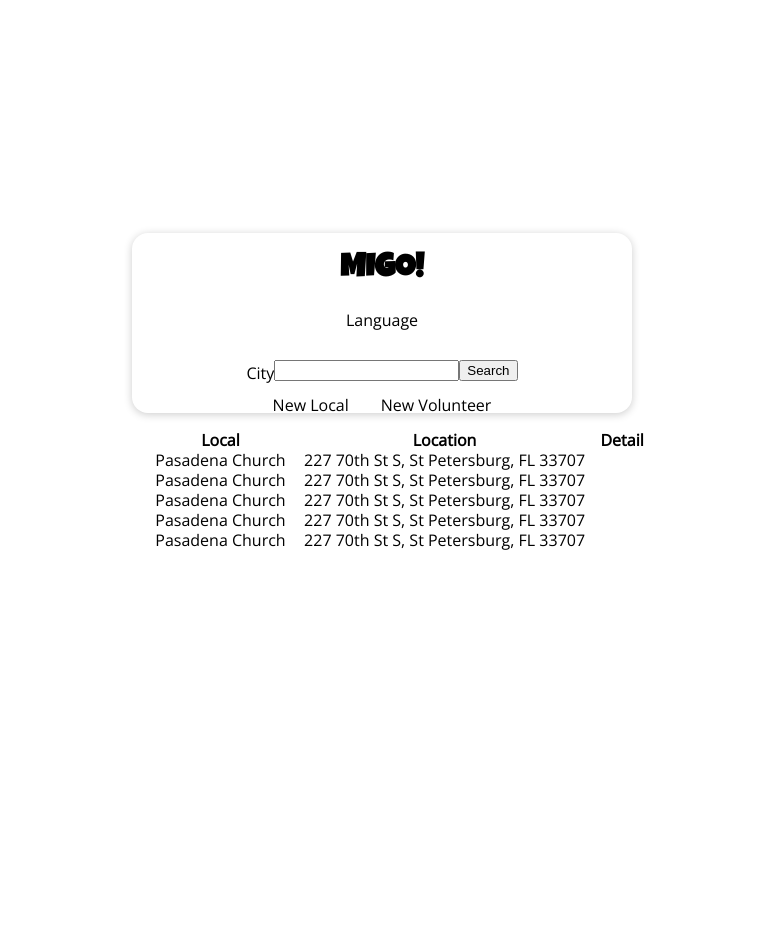
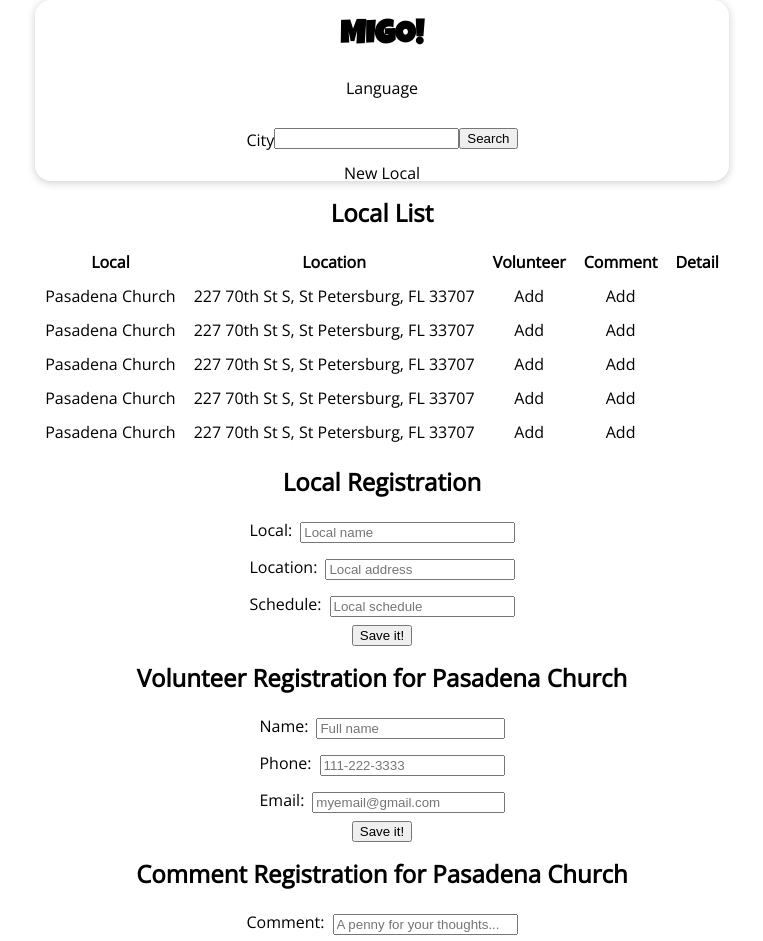
Before and after one commit to Elro1118/capstone, a React (Create React App) app: page / in a window 1280 px wide. Shown: the top 941 px of the page, without its empty margins (258-1021 px from the left). Before the commit the page ends 800 px from the top, so only its background shows below. Built offline with nearby package versions, Linux system fonts and the light colour scheme.

Commit message:
html for comment and volunteer form

```diff
--- /dev/null
+++ b/src/components/CommentRegistration.js
@@ -0,0 +1,20 @@
+import React, { Component } from 'react'
+
+class CommentRegistration extends Component {
+  render() {
+    return (
+      <div className="comment-registration-section">
+        <h2>Comment Registration for Pasadena Church</h2>
+        <form action="">
+          <div className="form-row">
+            <label htmlFor="comment">Comment:</label>
+            <input type="text" placeholder="A penny for your thoughts..." />
+          </div>
+        </form>
+        <button>Save it!</button>
+      </div>
+    )
+  }
+}
+
+export default CommentRegistration
--- a/src/components/Home.js
+++ b/src/components/Home.js
@@ -1,7 +1,8 @@
-/* global google */
+import React, { Component } from 'react'
 import LocalList from './LocalList'
-import React, { Component } from 'react'
-
+import LocalRegistration from './LocalRegistration'
+import VolunteerRegistration from './VolunteerRegistration'
+import Comment from './CommentRegistration'
 class Home extends Component {
   state = {
     selectedLanguage: ''
@@ -37,7 +38,6 @@ class Home extends Component {
           </div>
           <div className="registration-section">
             <a src="#">New Local</a>
-            <a src="#">New Volunteer</a>
           </div>
           {/* DO NOT DELETE IT */}
           {/* <p>{this.state.selectedLanguage}</p>
@@ -45,6 +45,9 @@ class Home extends Component {
           {/* DO NOT DELETE IT */}
         </div>
         <LocalList />
+        <LocalRegistration />
+        <VolunteerRegistration />
+        <Comment />
       </>
     )
   }
--- a/src/components/LocalList.js
+++ b/src/components/LocalList.js
@@ -8,50 +8,67 @@ class LocalList extends Component {
           rel="stylesheet"
           href="https://use.fontawesome.com/releases/v5.7.2/css/all.css"
           integrity="sha384-fnmOCqbTlWIlj8LyTjo7mOUStjsKC4pOpQbqyi7RrhN7udi9RwhKkMHpvLbHG9Sr"
-          crossorigin="anonymous"
+          crossOrigin="anonymous"
         />
-        <table className="place-list-section">
+        <div className="local-list">
+          <h2>Local List</h2>
+          <table>
+            <tbody>
               <tr>
                 <th>Local</th>
                 <th>Location</th>
+                <th>Volunteer</th>
+                <th>Comment</th>
                 <th>Detail</th>
               </tr>
               <tr>
                 <td>Pasadena Church</td>
                 <td>227 70th St S, St Petersburg, FL 33707</td>
+                <td>Add</td>
+                <td>Add</td>
                 <td>
-              <i class="fas fa-info-circle" />
+                  <i className="fas fa-info-circle" />
                 </td>
               </tr>
               <tr>
                 <td>Pasadena Church</td>
                 <td>227 70th St S, St Petersburg, FL 33707</td>
+                <td>Add</td>
+                <td>Add</td>
                 <td>
-              <i class="fas fa-info-circle" />
+                  <i className="fas fa-info-circle" />
                 </td>
               </tr>
               <tr>
                 <td>Pasadena Church</td>
                 <td>227 70th St S, St Petersburg, FL 33707</td>
+                <td>Add</td>
+                <td>Add</td>
                 <td>
-              <i class="fas fa-info-circle" />
+                  <i className="fas fa-info-circle" />
                 </td>
               </tr>
               <tr>
                 <td>Pasadena Church</td>
                 <td>227 70th St S, St Petersburg, FL 33707</td>
+                <td>Add</td>
+                <td>Add</td>
                 <td>
-              <i class="fas fa-info-circle" />
+                  <i className="fas fa-info-circle" />
                 </td>
               </tr>
               <tr>
                 <td>Pasadena Church</td>
                 <td>227 70th St S, St Petersburg, FL 33707</td>
+                <td>Add</td>
+                <td>Add</td>
                 <td>
-              <i class="fas fa-info-circle" />
+                  <i className="fas fa-info-circle" />
                 </td>
               </tr>
+            </tbody>
           </table>
+        </div>
       </>
     )
   }
--- /dev/null
+++ b/src/components/LocalRegistration.js
@@ -0,0 +1,28 @@
+import React, { Component } from 'react'
+
+class RegistrationLocal extends Component {
+  render() {
+    return (
+      <div className="local-registration-section">
+        <h2>Local Registration</h2>
+        <form action="">
+          <div className="form-row">
+            <label htmlFor="local">Local:</label>
+            <input type="text" placeholder="Local name" />
+          </div>
+          <div className="form-row">
+            <label htmlFor="location">Location:</label>
+            <input type="text" placeholder="Local address" />
+          </div>
+          <div className="form-row">
+            <label htmlFor="schedule">Schedule:</label>
+            <input type="text" placeholder="Local schedule" />
+          </div>
+        </form>
+        <button>Save it!</button>
+      </div>
+    )
+  }
+}
+
+export default RegistrationLocal
--- /dev/null
+++ b/src/components/VolunteerRegistration.js
@@ -0,0 +1,28 @@
+import React, { Component } from 'react'
+
+class VolunteerRegistration extends Component {
+  render() {
+    return (
+      <div className="volunteer-registration-section">
+        <h2>Volunteer Registration for Pasadena Church</h2>
+        <form action="">
+          <div className="form-row">
+            <label htmlFor="name">Name:</label>
+            <input type="text" placeholder="Full name" />
+          </div>
+          <div className="form-row">
+            <label htmlFor="phone">Phone:</label>
+            <input type="text" placeholder="111-222-3333" />
+          </div>
+          <div className="form-row">
+            <label htmlFor="email">Email:</label>
+            <input type="text" placeholder="myemail@gmail.com" />
+          </div>
+        </form>
+        <button>Save it!</button>
+      </div>
+    )
+  }
+}
+
+export default VolunteerRegistration
--- a/src/index.css
+++ b/src/index.css
@@ -14,19 +14,14 @@ body {
   margin: 0;
   min-height: 100%;
 }
+/* Home component begins */
 h1 {
   font-family: 'Luckiest Guy', cursive;
 }
 a {
   margin: 0 1rem 1rem 1rem;
 }
-table {
-  text-align: center;
-  width: 100%;
-}
-.place-list-section {
-  margin: 1rem;
-}
+
 .home-section {
   display: flex;
   align-items: center;
@@ -60,3 +55,52 @@ table {
   display: flex;
   justify-content: top;
 }
+/* Home component ends */
+/* LocalList component begins */
+.local-list {
+  display: flex;
+  flex-direction: column;
+  align-items: center;
+}
+.local-list table {
+  text-align: center;
+}
+.local-list th {
+  padding: 0.5rem;
+}
+.local-list td {
+  padding: 0.5rem;
+}
+/* LocalList component ends */
+/* LocalRegistration component begins */
+.local-registration-section {
+  display: flex;
+  flex-direction: column;
+  align-items: center;
+}
+/* LocalRegistration component ends */
+/* VolunteerRegistration component begins */
+.volunteer-registration-section {
+  display: flex;
+  flex-direction: column;
+  align-items: center;
+}
+/* VolunteerRegistration component ends */
+/* CommentRegistration begins */
+.comment-registration-section {
+  display: flex;
+  flex-direction: column;
+  align-items: center;
+}
+/* CommentRegistration ends */
+.form-row {
+  padding: 0.5rem 0;
+  display: flex;
+}
+.form-row label {
+  padding-right: 0.5rem;
+}
+
+.form-row input {
+  flex: 1;
+}
```
Lines whose indentation alone changed are shown as unchanged.
